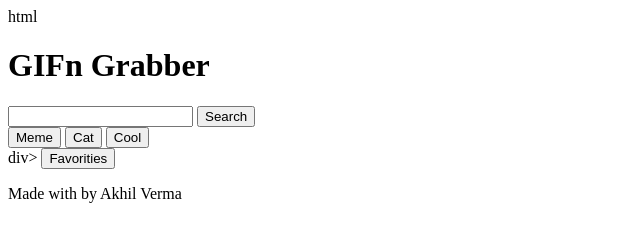
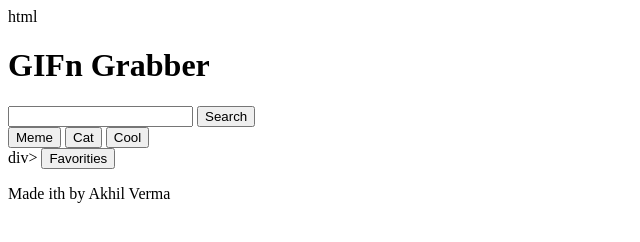
Before and after one commit to akhilverma23/Python-Project, a plain HTML site: page index.html in a window 1280 px wide. Shown: the full height of the page, 0-640 px from the left. Drawn offline with Linux system fonts and the light colour scheme.

```diff
--- a/index.html
+++ b/index.html
@@ -37,5 +37,5 @@
 </body>
 </html>
 <footer>
-  <p>Made with by <an>Akhil Verma</span></p>
+  <p>Made ith by <an>Akhil Verma</span></p>
   </footer>
```
